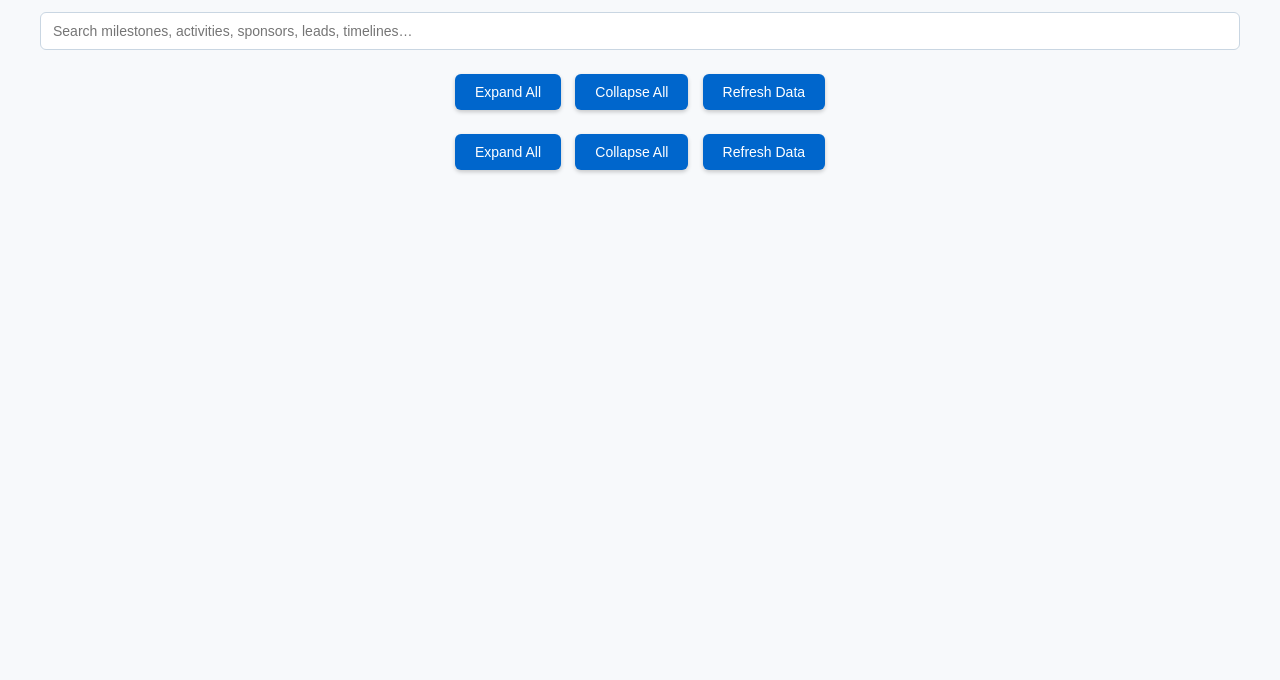
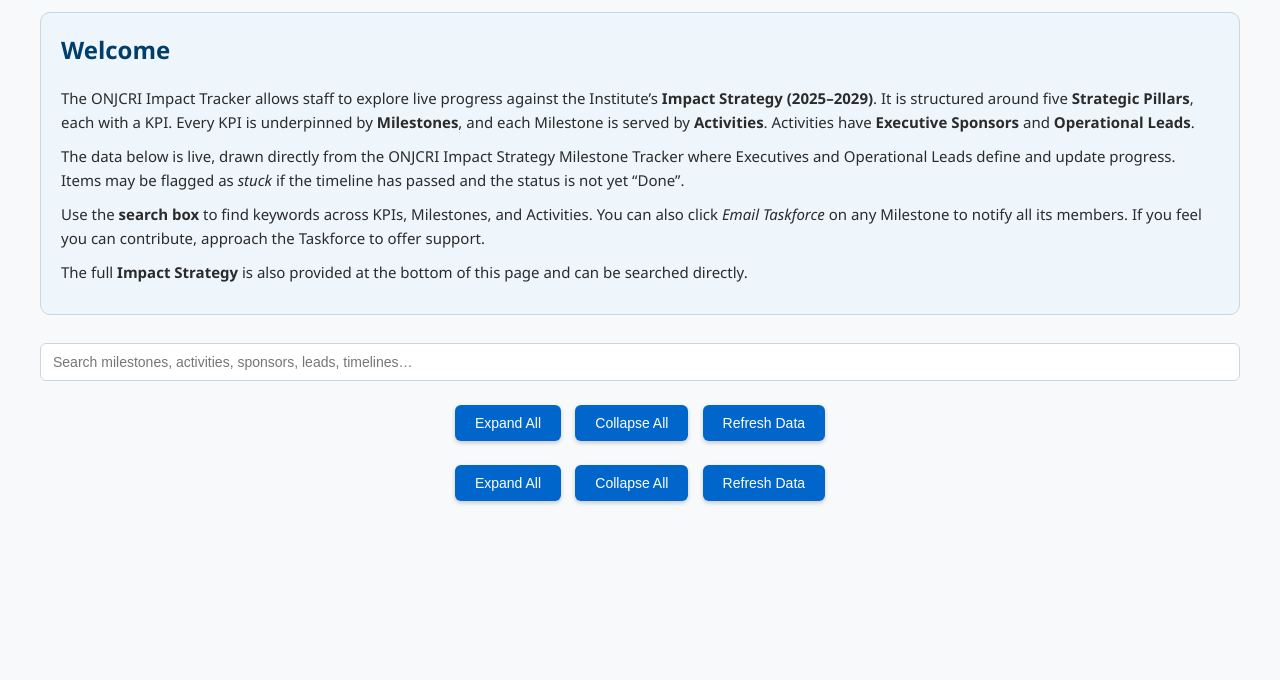
Before and after one commit to onjcri/impact-dashboard-sharepoint, a website: page public/index.html in a window 1280 px wide. Shown: the part 120-800 px from the top of the page. Drawn offline with Linux system fonts and the light colour scheme; no server answers.

Commit message:
Update index.html

```diff
--- a/public/index.html
+++ b/public/index.html
@@ -2,10 +2,15 @@
 <html lang="en">
 <head>
   <meta charset="UTF-8" />
-  <title>KPIs, Milestones, and associated Activities</title>
+  <title>ONJCRI Impact Tracker</title>
   <style>
     body { font-family: 'Segoe UI', Tahoma, sans-serif; background-color: #f7f9fb; color: #2b2b2b; margin: 0; padding: 40px; }
     h1 { font-size: 32px; font-weight: 700; margin-bottom: 16px; color: #103c60; border-bottom: 2px solid #d9e1ea; padding-bottom: 10px; }
+
+    /* Intro */
+    .intro { background: #eef5fb; border: 1px solid #c3d9e9; border-radius: 10px; padding: 20px; margin-bottom: 28px; }
+    .intro h2 { margin-top: 0; color: #003e6b; }
+    .intro p { font-size: 15px; line-height: 1.6; margin: 10px 0; }
 
     /* Search */
     .search-wrap { display: flex; gap: 10px; align-items: center; margin: 12px 0 20px; }
@@ -100,7 +105,32 @@
   </style>
 </head>
 <body>
-  <h1>KPIs, Milestones, and associated Activities</h1>
+  <h1>ONJCRI Impact Tracker</h1>
+
+  <!-- Intro -->
+  <div class="intro">
+    <h2>Welcome</h2>
+    <p>
+      The ONJCRI Impact Tracker allows staff to explore live progress against the Institute’s
+      <strong>Impact Strategy (2025–2029)</strong>. It is structured around five <strong>Strategic Pillars</strong>,
+      each with a KPI. Every KPI is underpinned by <strong>Milestones</strong>, and each Milestone is served by
+      <strong>Activities</strong>. Activities have <strong>Executive Sponsors</strong> and
+      <strong>Operational Leads</strong>.
+    </p>
+    <p>
+      The data below is live, drawn directly from the ONJCRI Impact Strategy Milestone Tracker where Executives and
+      Operational Leads define and update progress. Items may be flagged as <em>stuck</em> if the timeline has passed
+      and the status is not yet “Done”.
+    </p>
+    <p>
+      Use the <strong>search box</strong> to find keywords across KPIs, Milestones, and Activities. You can also click
+      <em>Email Taskforce</em> on any Milestone to notify all its members. If you feel you can contribute, approach the
+      Taskforce to offer support.
+    </p>
+    <p>
+      The full <strong>Impact Strategy</strong> is also provided at the bottom of this page and can be searched directly.
+    </p>
+  </div>
 
   <!-- Search UI -->
   <div class="search-wrap">
@@ -246,7 +276,6 @@
 
     function applySearch(q) {
       currentQuery = (q || '').trim();
-      // Toggle clear button
       clearBtn.style.display = currentQuery ? 'inline-block' : 'none';
 
       if (!originalData) return;
@@ -269,7 +298,6 @@
 
         const milestoneMatches = itemText.includes(query);
 
-        // Filter subitems
         const matchedSubs = (item.subitems || []).filter(sub => {
           const subText = [
             sub.name || '',
@@ -282,10 +310,8 @@
         });
 
         if (milestoneMatches) {
-          // Keep all subitems if milestone matches
           filtered.items.push({ ...item, subitems: [...item.subitems] });
         } else if (matchedSubs.length > 0) {
-          // Keep only matched subitems
           filtered.items.push({ ...item, subitems: matchedSubs });
         }
       });
@@ -293,7 +319,6 @@
       renderSections(filtered, query);
     }
 
-    // Simple highlighter – wrap matches in <mark>
     function highlight(text, query) {
       if (!query || !text) return text || '';
       try {
@@ -304,7 +329,6 @@
       }
     }
 
-    // Debounce helper
     function debounce(fn, ms) {
       let t;
       return (...args) => { clearTimeout(t); t = setTimeout(() => fn.apply(this, args), ms); };
```
